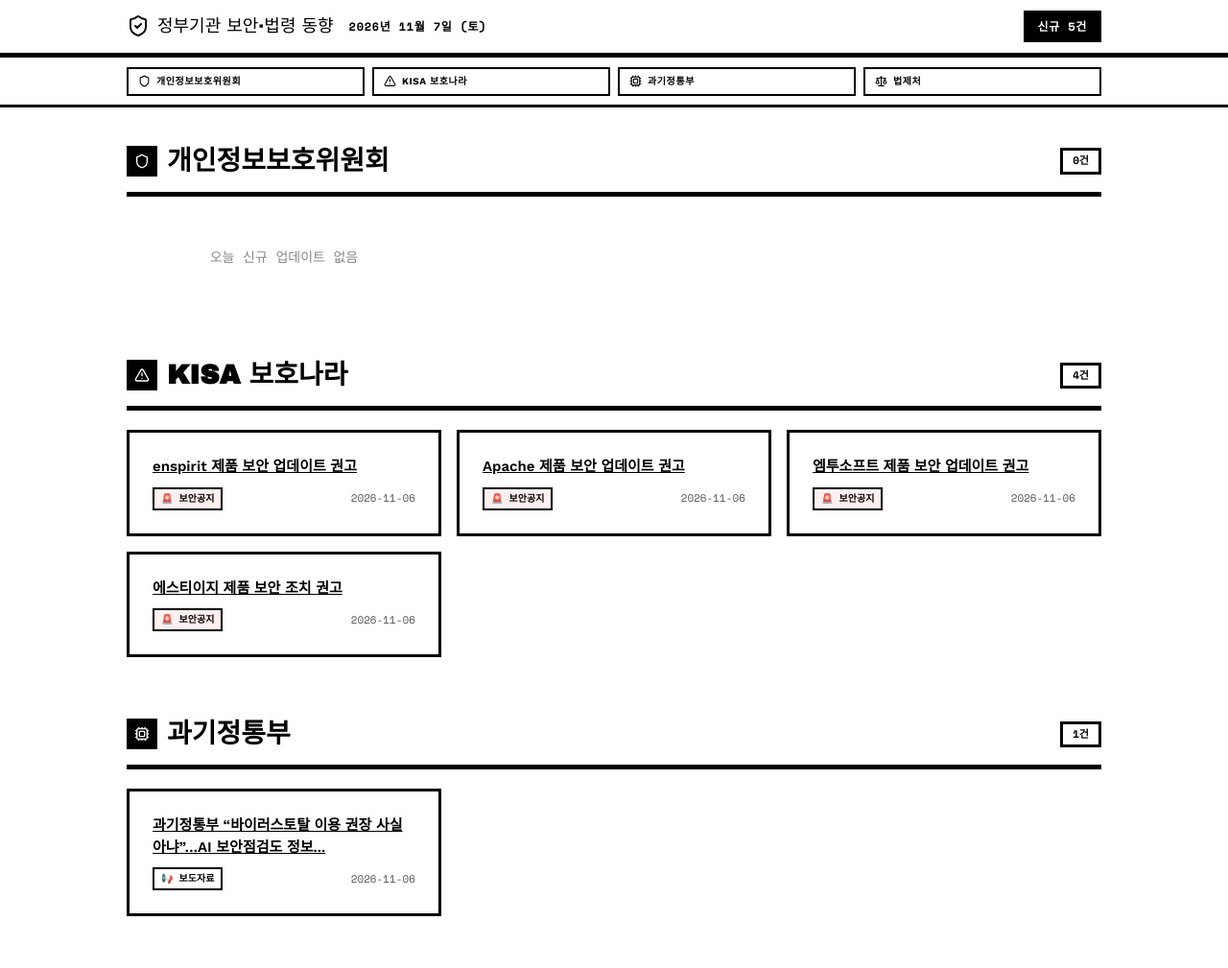
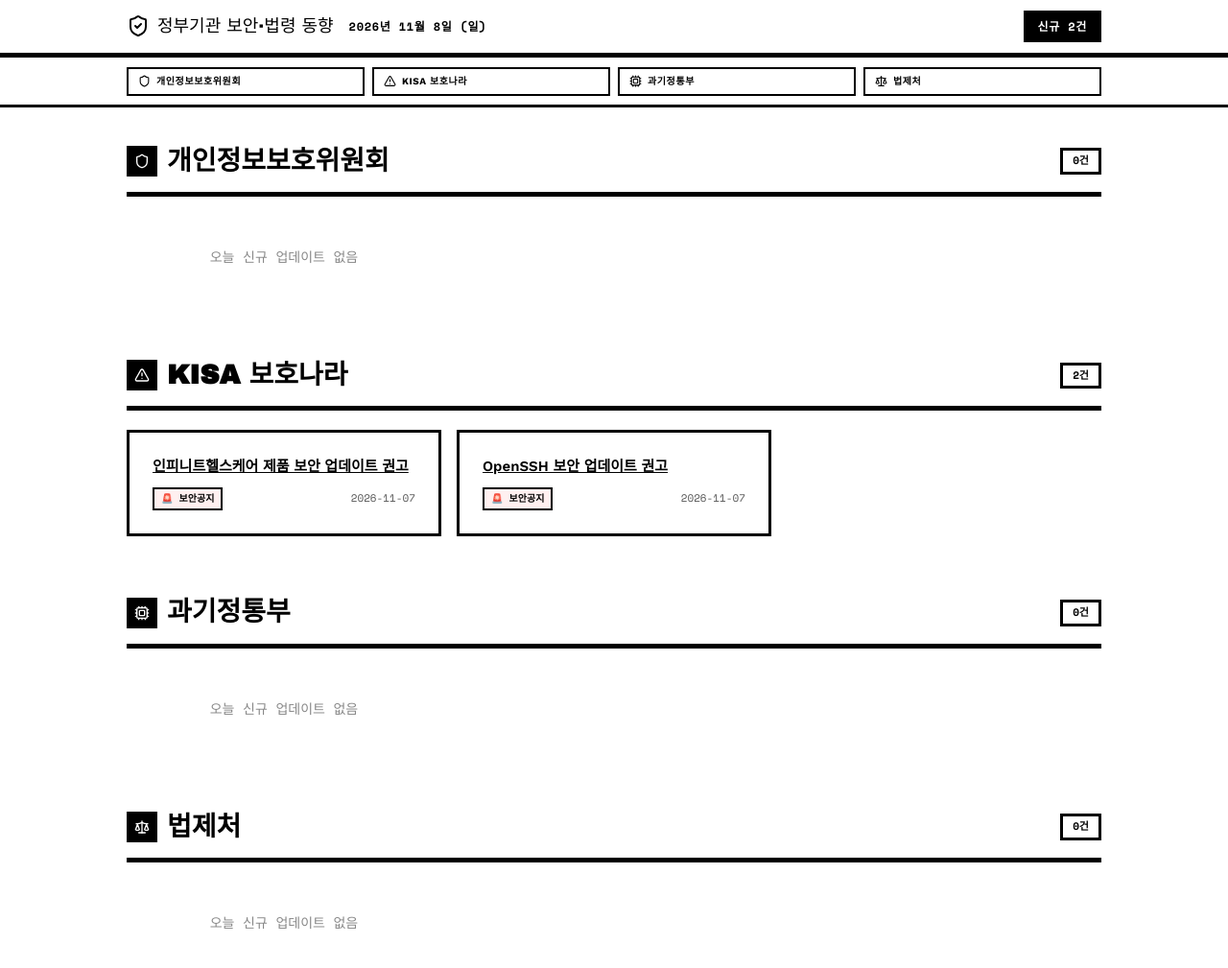
Before and after one commit to msjangsmc-hash/myorg-gov-monitor, a plain HTML site: page index.html in a window 1280 px wide. Shown: the top 1009 px of the page at 96% size. Drawn offline with nearby package versions, Linux system fonts and the light colour scheme.

Commit message:
chore: 정부기관 동향 업데이트 2026-11-08

```diff
--- a/index.html
+++ b/index.html
@@ -4,7 +4,7 @@
   <meta charset="UTF-8">
   <meta name="viewport" content="width=device-width, initial-scale=1.0">
   <meta name="robots" content="noindex, nofollow">
-  <title>정부기관 보안·법령 동향 — 2026-11-07</title>
+  <title>정부기관 보안·법령 동향 — 2026-11-08</title>
   <style>
     /* ── RawBlock Design System ── */
     @import url('https://fonts.googleapis.com/css2?family=Archivo+Black&family=Work+Sans:wght@400;600;700&family=Space+Mono:wght@400;700&display=swap');
@@ -84,8 +84,8 @@
         <i data-lucide="shield-check"></i>
         정부기관 보안·법령 동향
       </div>
-      <span class="header-date">2026년 11월 7일 (토)</span>
-      <span class="header-count">신규 5건</span>
+      <span class="header-date">2026년 11월 8일 (일)</span>
+      <span class="header-count">신규 2건</span>
     </div>
   </header>
 
@@ -115,42 +115,24 @@
       <div class="section-header">
         <span class="section-icon"><i data-lucide="alert-triangle"></i></span>
         <h2 class="section-title">KISA 보호나라</h2>
-        <span class="section-badge">4건</span>
+        <span class="section-badge">2건</span>
       </div>
       <div class="cards">
 
       <article class="card">
-        <a class="card-title" href="https://www.boho.or.kr/kr/bbs/view.do?searchCnd=&bbsId=B0000133&searchWrd=&menuNo=205020&pageIndex=1&categoryCode=&nttId=72287" target="_blank" rel="noopener noreferrer">enspirit 제품 보안 업데이트 권고</a>
+        <a class="card-title" href="https://www.boho.or.kr/kr/bbs/view.do?searchCnd=&bbsId=B0000133&searchWrd=&menuNo=205020&pageIndex=1&categoryCode=&nttId=72289" target="_blank" rel="noopener noreferrer">인피니트헬스케어 제품 보안 업데이트 권고</a>
         <div class="card-meta">
           <span class="meta-badge alert">🚨 보안공지</span>
-          <span class="meta-date">2026-11-06</span>
+          <span class="meta-date">2026-11-07</span>
         </div>
 
       </article>
 
       <article class="card">
-        <a class="card-title" href="https://www.boho.or.kr/kr/bbs/view.do?searchCnd=&bbsId=B0000133&searchWrd=&menuNo=205020&pageIndex=1&categoryCode=&nttId=72286" target="_blank" rel="noopener noreferrer">Apache 제품 보안 업데이트 권고</a>
+        <a class="card-title" href="https://www.boho.or.kr/kr/bbs/view.do?searchCnd=&bbsId=B0000133&searchWrd=&menuNo=205020&pageIndex=1&categoryCode=&nttId=72288" target="_blank" rel="noopener noreferrer">OpenSSH 보안 업데이트 권고</a>
         <div class="card-meta">
           <span class="meta-badge alert">🚨 보안공지</span>
-          <span class="meta-date">2026-11-06</span>
-        </div>
-
-      </article>
-
-      <article class="card">
-        <a class="card-title" href="https://www.boho.or.kr/kr/bbs/view.do?searchCnd=&bbsId=B0000133&searchWrd=&menuNo=205020&pageIndex=1&categoryCode=&nttId=72285" target="_blank" rel="noopener noreferrer">엠투소프트 제품 보안 업데이트 권고</a>
-        <div class="card-meta">
-          <span class="meta-badge alert">🚨 보안공지</span>
-          <span class="meta-date">2026-11-06</span>
-        </div>
-
-      </article>
-
-      <article class="card">
-        <a class="card-title" href="https://www.boho.or.kr/kr/bbs/view.do?searchCnd=&bbsId=B0000133&searchWrd=&menuNo=205020&pageIndex=1&categoryCode=&nttId=72284" target="_blank" rel="noopener noreferrer">에스티이지 제품 보안 조치 권고</a>
-        <div class="card-meta">
-          <span class="meta-badge alert">🚨 보안공지</span>
-          <span class="meta-date">2026-11-06</span>
+          <span class="meta-date">2026-11-07</span>
         </div>
 
       </article>
@@ -161,18 +143,10 @@
       <div class="section-header">
         <span class="section-icon"><i data-lucide="cpu"></i></span>
         <h2 class="section-title">과기정통부</h2>
-        <span class="section-badge">1건</span>
+        <span class="section-badge">0건</span>
       </div>
       <div class="cards">
-
-      <article class="card">
-        <a class="card-title" href="https://www.edaily.co.kr/News/Read?newsId=02748646645643096&mediaCodeNo=257&utm_source=naver&utm_medium=referral&utm_campaign=news_syndication&utm_content=original_article" target="_blank" rel="noopener noreferrer">과기정통부 “바이러스토탈 이용 권장 사실 아냐”…AI 보안점검도 정보...</a>
-        <div class="card-meta">
-          <span class="meta-badge press">📢 보도자료</span>
-          <span class="meta-date">2026-11-06</span>
-        </div>
-
-      </article>
+        <p class="empty">오늘 신규 업데이트 없음</p>
       </div>
     </section>
 
@@ -197,7 +171,7 @@
   </main>
 
   <footer class="site-footer">
-    마지막 업데이트: 2026-11-07 06:40 KST
+    마지막 업데이트: 2026-11-08 06:40 KST
   </footer>
   <script src="https://unpkg.com/lucide@latest/dist/umd/lucide.min.js"></script>
   <script>lucide.createIcons();</script>
```
